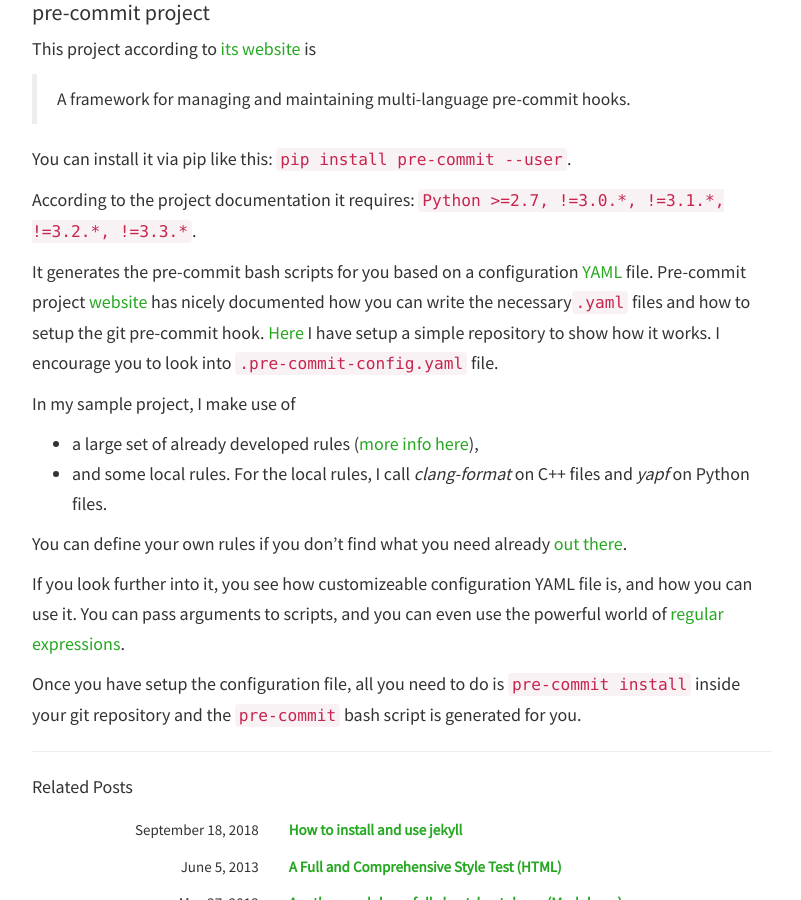
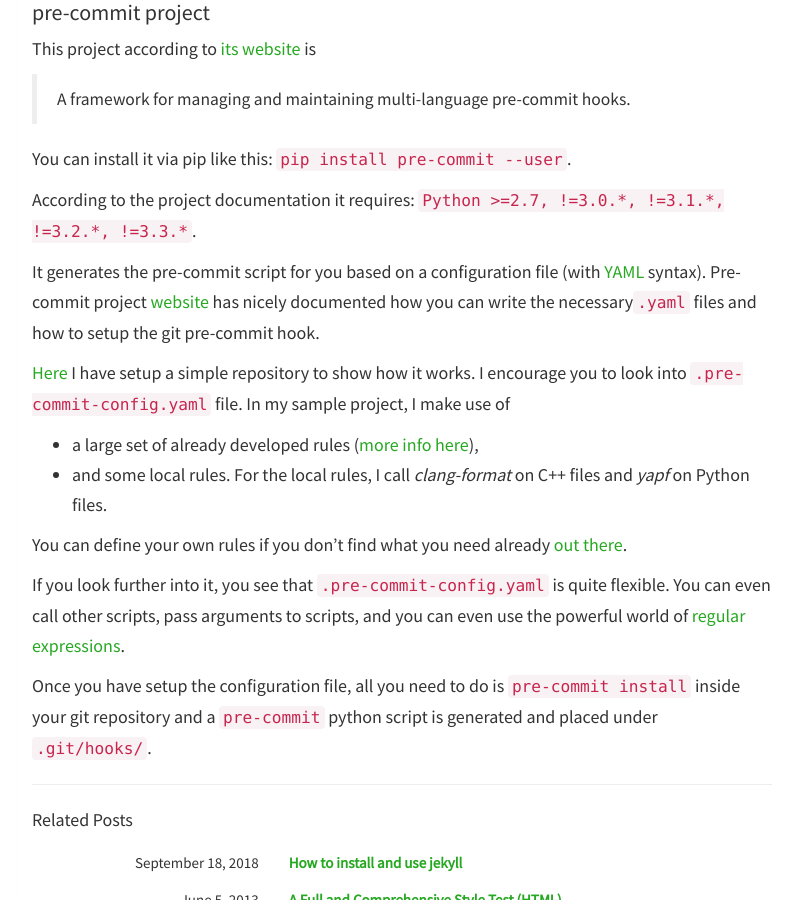
Before and after one commit to keivanzavari/keivan.github.io, a Jekyll site: the page built from _posts/2019-07-07-post-04.md, in a window 1280 px wide and 900 px high, scrolled down 1176 px. Shown: the whole window, without its empty margins (238-1039 px from the left). Built offline with Jekyll 4.4.1, drawn with Linux system fonts in a browser that asks for light colours; nearby versions of some CDN libraries.

Commit message:
Fix technically wrong message

```diff
--- a/_posts/2019-07-07-post-04.md
+++ b/_posts/2019-07-07-post-04.md
@@ -43,17 +43,17 @@
 
 According to the project documentation it requires: `Python >=2.7, !=3.0.*, !=3.1.*, !=3.2.*, !=3.3.*`.
 
-It generates the pre-commit bash scripts for you based on a configuration [YAML][4] file. Pre-commit project [website][3] has nicely documented how you can write the necessary`.yaml` files and how to setup the git pre-commit hook. [Here][5] I have setup a simple repository to show how it works. I encourage you to look into `.pre-commit-config.yaml` file.
+It generates the pre-commit script for you based on a configuration file (with [YAML][4] syntax). Pre-commit project [website][3] has nicely documented how you can write the necessary`.yaml` files and how to setup the git pre-commit hook.
 
-In my sample project, I make use of
+[Here][5] I have setup a simple repository to show how it works. I encourage you to look into `.pre-commit-config.yaml` file. In my sample project, I make use of
 - a large set of already developed rules ([more info here][6]),
 - and some local rules. For the local rules, I call *clang-format* on C++ files and *yapf* on Python files.
 
 You can define your own rules if you don't find what you need already [out there][6].
 
-If you look further into it, you see how customizeable configuration YAML file is, and how you can use it. You can pass arguments to scripts, and you can even use the powerful world of [regular expressions][7].
+If you look further into it, you see that `.pre-commit-config.yaml` is quite flexible. You can even call other scripts, pass arguments to scripts, and you can even use the powerful world of [regular expressions][7].
 
-Once you have setup the configuration file, all you need to do is `pre-commit install` inside your git repository and the `pre-commit` bash script is generated for you.
+Once you have setup the configuration file, all you need to do is `pre-commit install` inside your git repository and a `pre-commit` python script is generated and placed under `.git/hooks/`.
 
 [1]: https://git-scm.com/book/en/v2/Customizing-Git-Git-Hooks
 [2]: https://githooks.com/
```
